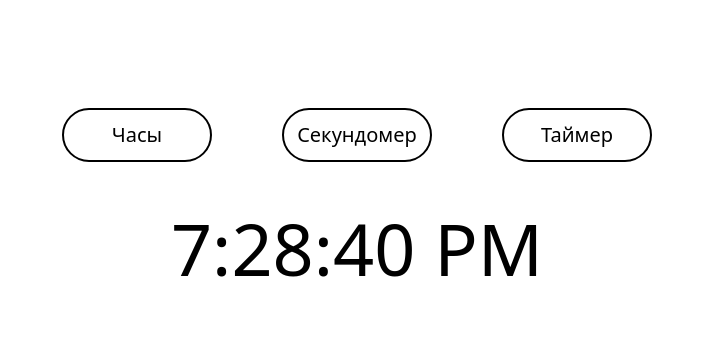
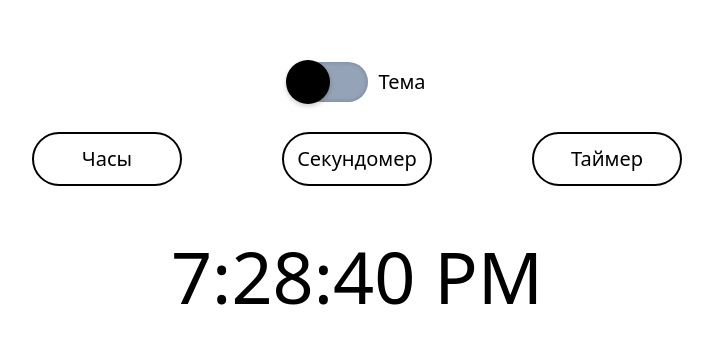
Before and after one commit to kruzhkaKofe/watch-project, a Vue app: page / in a window 1280 px wide. Shown: the part 152-496 px from the top of the page, without its empty margins (283-996 px from the left). Built offline with nearby package versions, Linux system fonts and the light colour scheme.

Commit message:
add dark mode

```diff
--- a/index.html
+++ b/index.html
@@ -13,5 +13,3 @@
     <script type="module" src="/src/main.js"></script>
   </body>
 </html>
-
-<!-- class="dark" -->
--- a/package.json
+++ b/package.json
@@ -8,7 +8,7 @@
     "preview": "vite preview"
   },
   "dependencies": {
-    "gsap": "^3.10.4",
+    "swiper": "^8.2.4",
     "vue": "^3.2.25"
   },
   "devDependencies": {
--- a/src/components/ClockNav.vue
+++ b/src/components/ClockNav.vue
@@ -1,5 +1,16 @@
 <template>
-	<nav class="nav w-[650px] flex justify-between items-center bp700:w-[380px] bp700:flex-col px-[30px] mb-[50px] mr-0 bp400:w-[280px]">
+	<nav class="nav w-[650px] flex flex-col items-center bp700:w-[380px] bp700:flex-col px-[30px] mb-[15px] mr-0 bp400:w-[280px] bp700:mb-0">
+		<label class="w-[150px] flex justify-center items-center mb-[30px] text-xl dark:text-white" for="mode">
+			<input
+				class="input mr-[10px] relative w-[80px] h-[40px] appearance-none bg-slate-400 outline-none rounded-[20px] shadow-my
+				checked:bg-green-500 before:absolute before:w-[40px] before:h-[40px] before:rounded-[20px] before:top-0 before:left-0 before:bg-black
+				before:duration-500 before:scale-[1.1] before:shadow-circle checked:before:left-[40px] checked:before:bg-white"
+				@click="switchMode"
+				type="checkbox"
+				name="mode">
+				Тема
+		</label>
+		<div class="buttons w-[650px] bp700:w-[380px] bp700:flex-col bp400:w-[280px] flex justify-between items-center">
 			<my-button
 				v-for="(tab, i) in tabs"
 				:key="i"
@@ -7,6 +18,7 @@
 			>
 				{{ tab }}
 			</my-button>
+		</div>
 
 	</nav>
 </template>
@@ -25,6 +37,12 @@ const currentTab = (tab) => {
 
 currentTab('Часы')
 
+const switchMode = () => {
+	const myHTML = document.querySelector('html')
+	myHTML.classList.toggle('dark')
+}
+
+
 </script>
 
 <style scoped>
--- a/src/components/StopwatchComp.vue
+++ b/src/components/StopwatchComp.vue
@@ -1,6 +1,6 @@
 <template>
-  <div class="stopwatch flex flex-col items-center bp700:w-[380px] bp400:w-[280px]">
-    <div class="text-center text-7xl dark:text-white mb-[50px] px-[30px] bp700:text-5xl">
+  <div class="stopwatch flex flex-col bp700:w-[380px] bp400:w-[280px] items-center">
+    <div class="text-center text-7xl dark:text-white mb-[30px] px-[30px] h-[150px] flex items-center bp700:text-5xl">
       {{ stopwatch }}
     </div>
     <div class="stopwatch__contols w-[650px] flex justify-around items-center bp700:w-[280px] bp700:flex-col px-[30px]">
@@ -110,6 +110,7 @@ const start = () => {
     alert("Не умею считать дальше! >_<");
   }
 
+  // Result
   stopwatch.value = `${h.value}:${m.value}:${s.value}.${ms.value}`;
 };
 
--- a/src/components/TimerComp.vue
+++ b/src/components/TimerComp.vue
@@ -1,16 +1,102 @@
 <template>
-	 <div class="timer text-center text-7xl dark:text-white h-[176px]">
-    {{ timer }}
+  <div class="timer flex flex-col items-center bp700:w-[380px] bp400:w-[280px]">
+    <div class="text-center text-7xl dark:text-white mb-[30px] px-[30px] h-[150px] flex items-center bp700:text-5xl ">
+     {{ time }}
+    </div>
+    <div class="stopwatch__contols w-[650px] flex justify-around items-center bp700:w-[280px] bp700:flex-col px-[30px]">
+      <my-button
+        class="hover:bg-transparent"
+        :class="{
+          'bg-green-500': state === 'Старт',
+          'bg-red-500': state === 'Пауза',
+          'hover:bg-green-500': state === 'Старт',
+          'hover:bg-red-500': state === 'Пауза',
+          'dark:hover:bg-green-500': state === 'Старт',
+          'dark:hover:bg-red-500': state === 'Пауза',
+
+        }"
+        @click="startStop(state)"
+      >
+        {{ state }}
+      </my-button>
+      <my-button @click="breakeInterval">Сброс</my-button>
+    </div>
   </div>
 </template>
 
 <script setup>
 import { ref } from "@vue/reactivity";
+import MyButton from "./MyButton.vue"
+import { Swiper, SwiperSlide } from "swiper/vue";
+import { Autoplay, Navigation } from "swiper";
+import 'swiper/css';
+import "swiper/css/navigation";
 
-const timer = ref("TI:ME:R!");
+const modules = [Navigation, Autoplay]
+const time = ref("00:00");
+const state = ref('Старт');
+
+const h = ref(0);
+const m = ref(2);
+let interval;
+
+const test = ref('')
+
+const autoplayOptions = () => {
+  // return {
+  //   reverseDirection: true,
+  //   delay: 1000
+  // }
+}
+
+// const defaut = () => {
+//   h.value = `${h.value}`.padStart(2, '0')
+//   m.value = `${m.value}`.padStart(2, '0')
+// }
+
+const startStop = (currentState) => {
+  if (currentState === 'Старт') {
+    interval = setInterval(timerValue, 60000)
+    state.value = 'Пауза'
+  }
+  if (currentState === 'Пауза') {
+    clearInterval(interval)
+    state.value = 'Старт'
+  }
+}
+
+const timerValue = () => {
+  if (h.value == 0 && m.value == 0) {
+    alert('Установите необходмое время!')
+    return
+  }
+  counter()
+  if (m.value == 0) {
+    breakeInterval()
+    alert('!!! Время закончилось !!!')
+  }
+}
+
+const counter = () => {
+  m.value--
+  if (m.value == 0 && h.value != 0) {
+    h.value = `${h.value--}`.padStart(2, "0")
+    m.value = 59
+  }
+
+  // time.value = `${h.value}:${m.value}`
+}
+
+const breakeInterval = () => {
+  clearInterval(interval);
+  h.value = 0
+  m.value = 0
+  time.value = '00:00'
+  state.value = 'Старт'
+}
 
 </script>
 
-<style lang="scss" scoped>
+<style scoped>
 
 </style>
--- a/src/components/WatchComp.vue
+++ b/src/components/WatchComp.vue
@@ -1,6 +1,8 @@
 <template>
-  <div class="watch text-center text-7xl dark:text-white h-[176px]">
+  <div class="watch flex flex-col bp700:w-[380px] bp400:w-[280px] h-[234px] bp700:h-[304px] items-center">
+    <div class="h-[150px] text-7xl dark:text-white mb-[50px] px-[30px] bp700:text-5xl h-[150px] flex items-center">
     {{ time }}
+    </div>
   </div>
 </template>
 
--- a/tailwind.config.js
+++ b/tailwind.config.js
@@ -6,9 +6,15 @@ module.exports = {
     "./src/**/*.{vue,js,ts,jsx,tsx}",
   ],
   theme: {
-    screens: {
-      'bp700': {'max': '700px'},
-      'bp400': {'max': '400px'},
+    extend: {
+      screens: {
+        'bp700': {'max': '700px'},
+        'bp400': {'max': '400px'},
+      },
+      boxShadow: {
+        'my': 'inset 0 0 5px rgba(0, 0, 0, 0.2)',
+        'circle': ' 0 2px 5px rgba(0, 0, 0, 0.2)',
+      },
     }
   },
   darkMode: 'class'
```
Also changed, not shown: 1 other file (tests, documents, lock files or other folders). Lines whose indentation alone changed are shown as unchanged.
